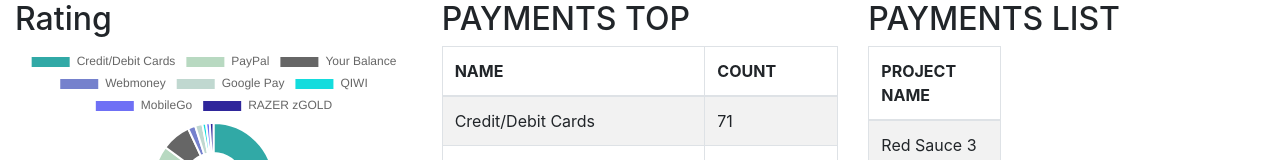
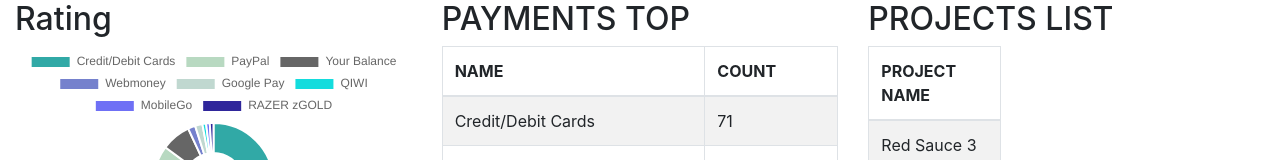
Before and after one commit to ruvimg/xsolla-task, a React (Create React App) app: page / in a window 1280 px wide. Shown: the top 160 px of the page. Built offline with nearby package versions, Linux system fonts and the light colour scheme.

Commit message:
Update App.js

```diff
--- a/src/App.js
+++ b/src/App.js
@@ -105,7 +105,7 @@ class Data extends Component {
               </table>
             </div>
             <div className="col-4">
-              <h2>PAYMENTS LIST</h2>
+              <h2>PROJECTS LIST</h2>
               <table className="table table-striped table-bordered col-4">
                 <thead>
                   <tr>
```
